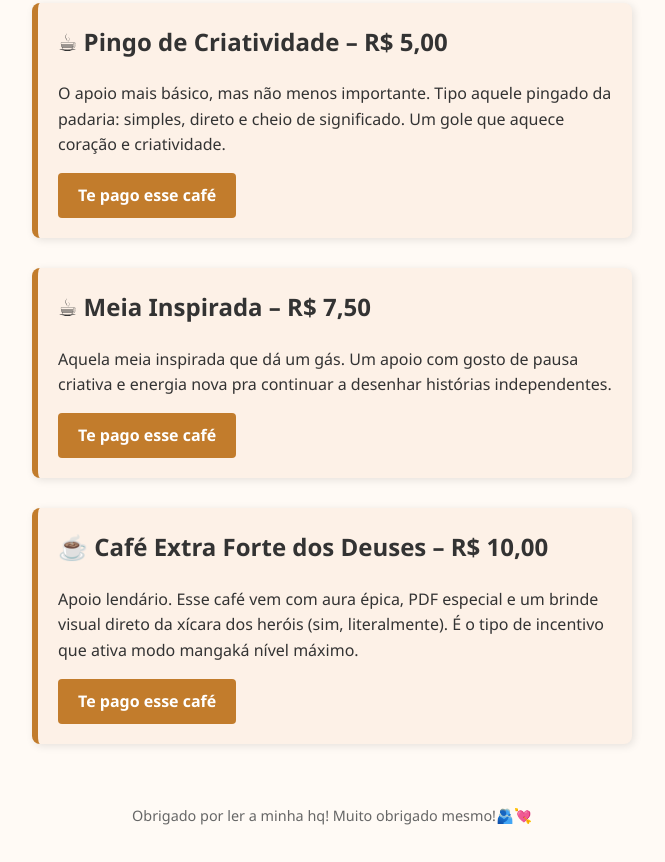
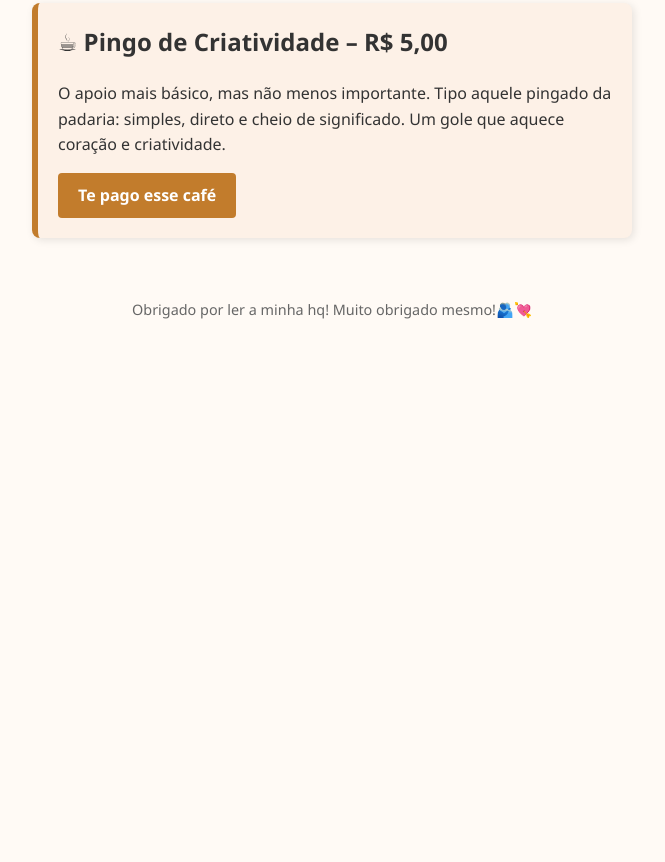
Before and after one commit to ghe12345-afk/mepagaumcafe, a plain HTML site: page index.html in a window 1280 px wide. Shown: the part 341-1203 px from the top of the page, without its empty margins (308-973 px from the left). After the commit the page ends 800 px from the top, so only its background shows below. Drawn offline with Linux system fonts and the light colour scheme.

Commit message:
Update index.html

```diff
--- a/index.html
+++ b/index.html
@@ -102,18 +102,6 @@
       <p>O apoio mais básico, mas não menos importante. Tipo aquele pingado da padaria: simples, direto e cheio de significado. Um gole que aquece coração e criatividade.</p>
       <a href="https://pay.kiwify.com.br/3YzSgvq" target="_blank">Te pago esse café</a>
     </div>
-
-    <div class="cafe">
-      <h2>☕ Meia Inspirada – R$ 7,50</h2>
-      <p>Aquela meia inspirada que dá um gás. Um apoio com gosto de pausa criativa e energia nova pra continuar a desenhar histórias independentes.</p>
-      <a href="https://pay.kiwify.com.br/Fhl5idy" target="_blank">Te pago esse café</a>
-    </div>
-
-    <div class="cafe">
-      <h2>☕️ Café Extra Forte dos Deuses – R$ 10,00</h2>
-      <p>Apoio lendário. Esse café vem com aura épica, PDF especial e um brinde visual direto da xícara dos heróis (sim, literalmente). É o tipo de incentivo que ativa modo mangaká nível máximo.</p>
-      <a href="https://pay.kiwify.com.br/GEi8uRy" target="_blank">Te pago esse café</a>
-    </div>
   </section>
 
   <footer>
```
